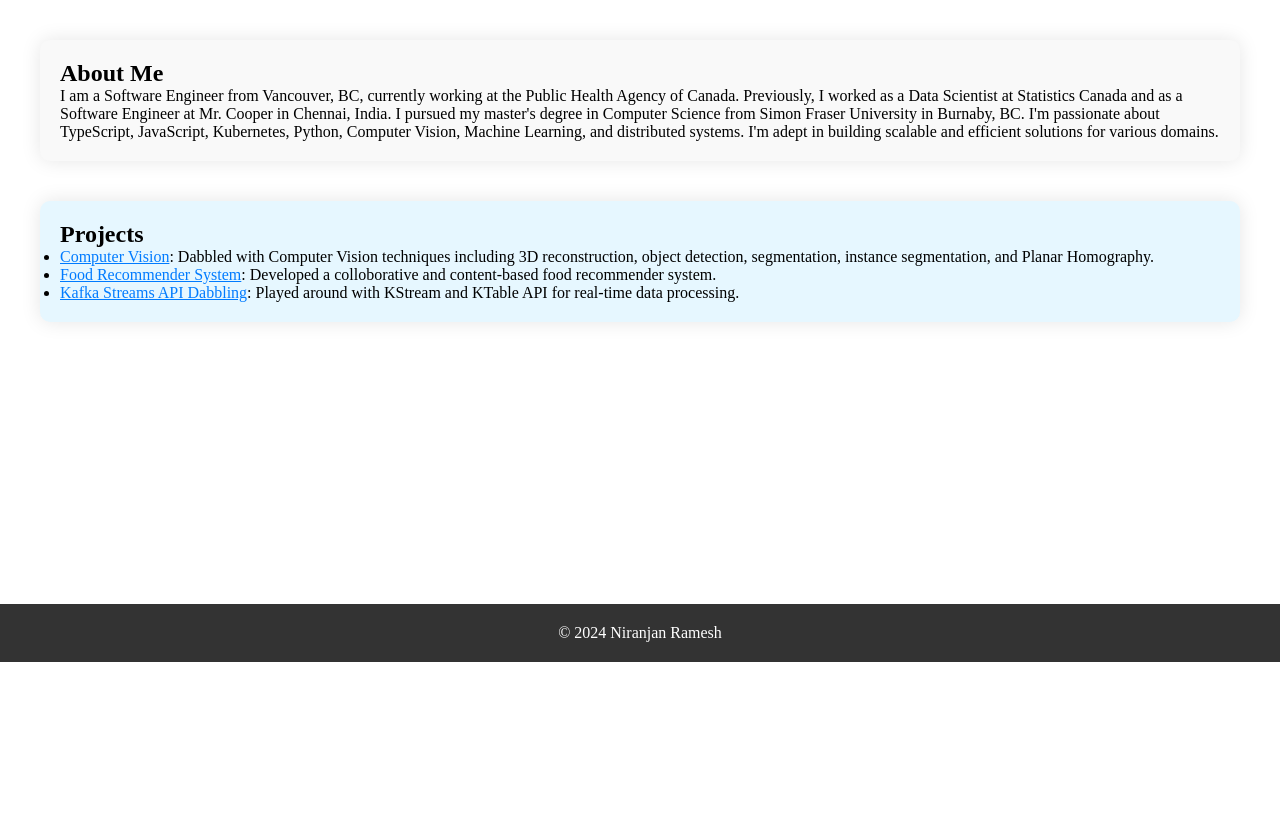
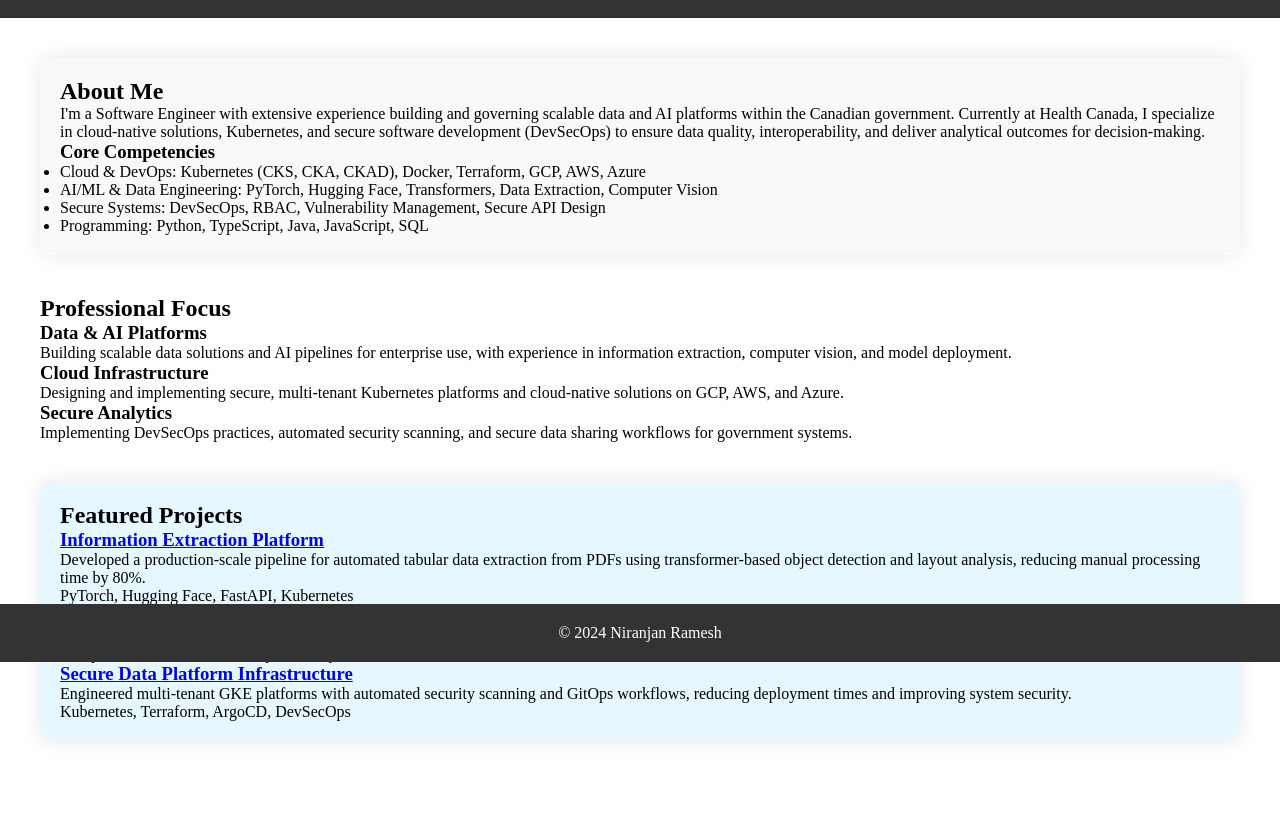
Before and after one commit to niranjan-ramesh/niranjan-ramesh.github.io, a plain HTML site: page index.html in a window 1280 px wide. Shown: the part 138-959 px from the top of the page. Before the commit the page ends 800 px from the top, so only its background shows below. Drawn offline with Linux system fonts and the light colour scheme; a script that the page names is missing.

Commit message:
Update index.html

```diff
--- a/index.html
+++ b/index.html
@@ -3,20 +3,24 @@
 <head>
   <meta charset="UTF-8">
   <meta name="viewport" content="width=device-width, initial-scale=1.0">
-  <title>Niranjan Ramesh</title>
+  <title>Niranjan Ramesh - Software Engineer</title>
   <link rel="stylesheet" href="index.css">
 </head>
 <body>
 
   <header>
     <h1>Niranjan Ramesh</h1>
+    <p class="tagline">Software Engineer specializing in Data & AI Platforms, Cloud Infrastructure, and Secure Systems</p>
+
     <nav>
       <ul>
         <li><a href="#about">About</a></li>
+        <li><a href="#experience">Experience</a></li>
         <li><a href="#projects">Projects</a></li>
         <li><a href="#contact">Contact</a></li>
       </ul>
     </nav>
+
     <div class="contact-info">
       <p><a href="mailto:niranjanram107@gmail.com">Email</a></p>
       <p><a href="https://www.linkedin.com/in/niranjan-ramesh/">LinkedIn</a></p>
@@ -26,20 +30,62 @@
 
   <main>
     <section id="about">
-        <h2>About Me</h2>
-        <p>I am a Software Engineer from Vancouver, BC, currently working at the Public Health Agency of Canada. Previously, I worked as a Data Scientist at Statistics Canada and as a Software Engineer at Mr. Cooper in Chennai, India. I pursued my master's degree in Computer Science from Simon Fraser University in Burnaby, BC. I'm passionate about TypeScript, JavaScript, Kubernetes, Python, Computer Vision, Machine Learning, and distributed systems. I'm adept in building scalable and efficient solutions for various domains.</p>
-      </section>
+      <h2>About Me</h2>
+      <p>I'm a Software Engineer with extensive experience building and governing scalable data and AI platforms within the Canadian government. Currently at Health Canada, I specialize in cloud-native solutions, Kubernetes, and secure software development (DevSecOps) to ensure data quality, interoperability, and deliver analytical outcomes for decision-making.</p>
 
+      <div class="skills-highlight">
+        <h3>Core Competencies</h3>
+        <ul>
+          <li>Cloud & DevOps: Kubernetes (CKS, CKA, CKAD), Docker, Terraform, GCP, AWS, Azure</li>
+          <li>AI/ML & Data Engineering: PyTorch, Hugging Face, Transformers, Data Extraction, Computer Vision</li>
+          <li>Secure Systems: DevSecOps, RBAC, Vulnerability Management, Secure API Design</li>
+          <li>Programming: Python, TypeScript, Java, JavaScript, SQL</li>
+        </ul>
+      </div>
+    </section>
 
-      <section id="projects">
-        <h2>Projects</h2>
-        <ul id="projects-list">
-          <li><a href="https://github.com/niranjan-ramesh/Computer-Vision">Computer Vision</a>: Dabbled with Computer Vision techniques including 3D reconstruction, object detection, segmentation, instance segmentation, and Planar Homography.</li>
-          <li><a href="https://github.com/niranjan-ramesh/whats-cooking">Food Recommender System</a>: Developed a colloborative and content-based food recommender system.</li>
-          <li><a href="https://github.com/niranjan-ramesh/sharemarket-streaming-sample">Kafka Streams API Dabbling</a>: Played around with KStream and KTable API for real-time data processing.</li>
-        </ul>
-      </section>
+    <section id="experience">
+      <h2>Professional Focus</h2>
+      <div class="experience-highlights">
+        <div class="highlight-card">
+          <h3>Data & AI Platforms</h3>
+          <p>Building scalable data solutions and AI pipelines for enterprise use, with experience in information extraction, computer vision, and model deployment.</p>
+        </div>
 
+        <div class="highlight-card">
+          <h3>Cloud Infrastructure</h3>
+          <p>Designing and implementing secure, multi-tenant Kubernetes platforms and cloud-native solutions on GCP, AWS, and Azure.</p>
+        </div>
+
+        <div class="highlight-card">
+          <h3>Secure Analytics</h3>
+          <p>Implementing DevSecOps practices, automated security scanning, and secure data sharing workflows for government systems.</p>
+        </div>
+      </div>
+    </section>
+
+    <section id="projects">
+      <h2>Featured Projects</h2>
+      <div class="project-grid">
+        <div class="project-card">
+          <h3><a href="https://github.com/niranjan-ramesh/Computer-Vision">Information Extraction Platform</a></h3>
+          <p>Developed a production-scale pipeline for automated tabular data extraction from PDFs using transformer-based object detection and layout analysis, reducing manual processing time by 80%.</p>
+          <span class="tech-tags">PyTorch, Hugging Face, FastAPI, Kubernetes</span>
+        </div>
+
+        <div class="project-card">
+          <h3><a href="https://github.com/niranjan-ramesh/Computer-Vision">Airplane Detection in Satellite Imagery</a></h3>
+          <p>Built computer vision pipelines for object detection and instance segmentation of airplanes in high-resolution satellite images using Detectron2 and custom U-Net architectures.</p>
+          <span class="tech-tags">Computer Vision, Detectron2, Python, Object Detection</span>
+        </div>
+
+        <div class="project-card">
+          <h3><a href="https://github.com/niranjan-ramesh/sharemarket-streaming-sample">Secure Data Platform Infrastructure</a></h3>
+          <p>Engineered multi-tenant GKE platforms with automated security scanning and GitOps workflows, reducing deployment times and improving system security.</p>
+          <span class="tech-tags">Kubernetes, Terraform, ArgoCD, DevSecOps</span>
+        </div>
+      </div>
+    </section>
   </main>
 
   <footer>
```
